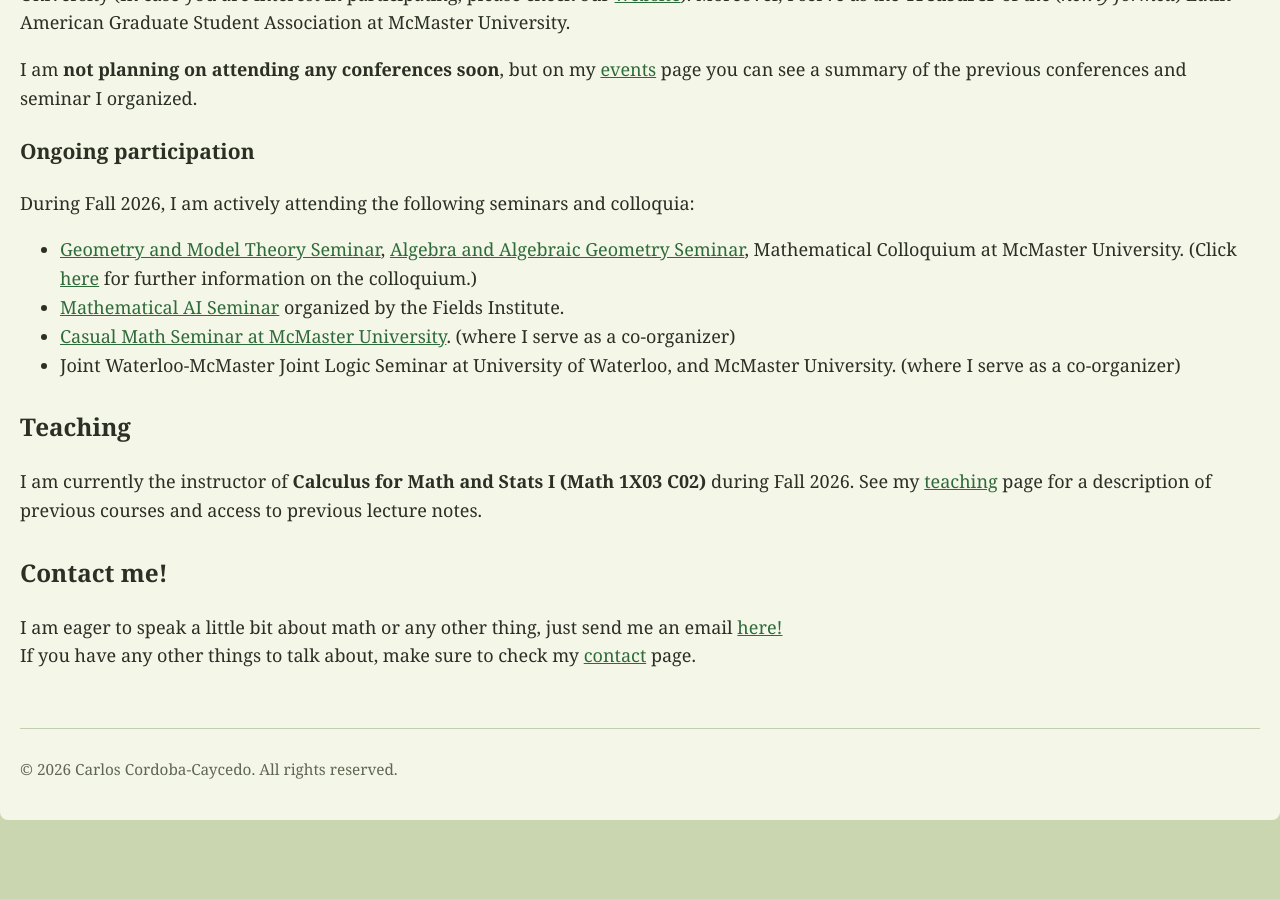
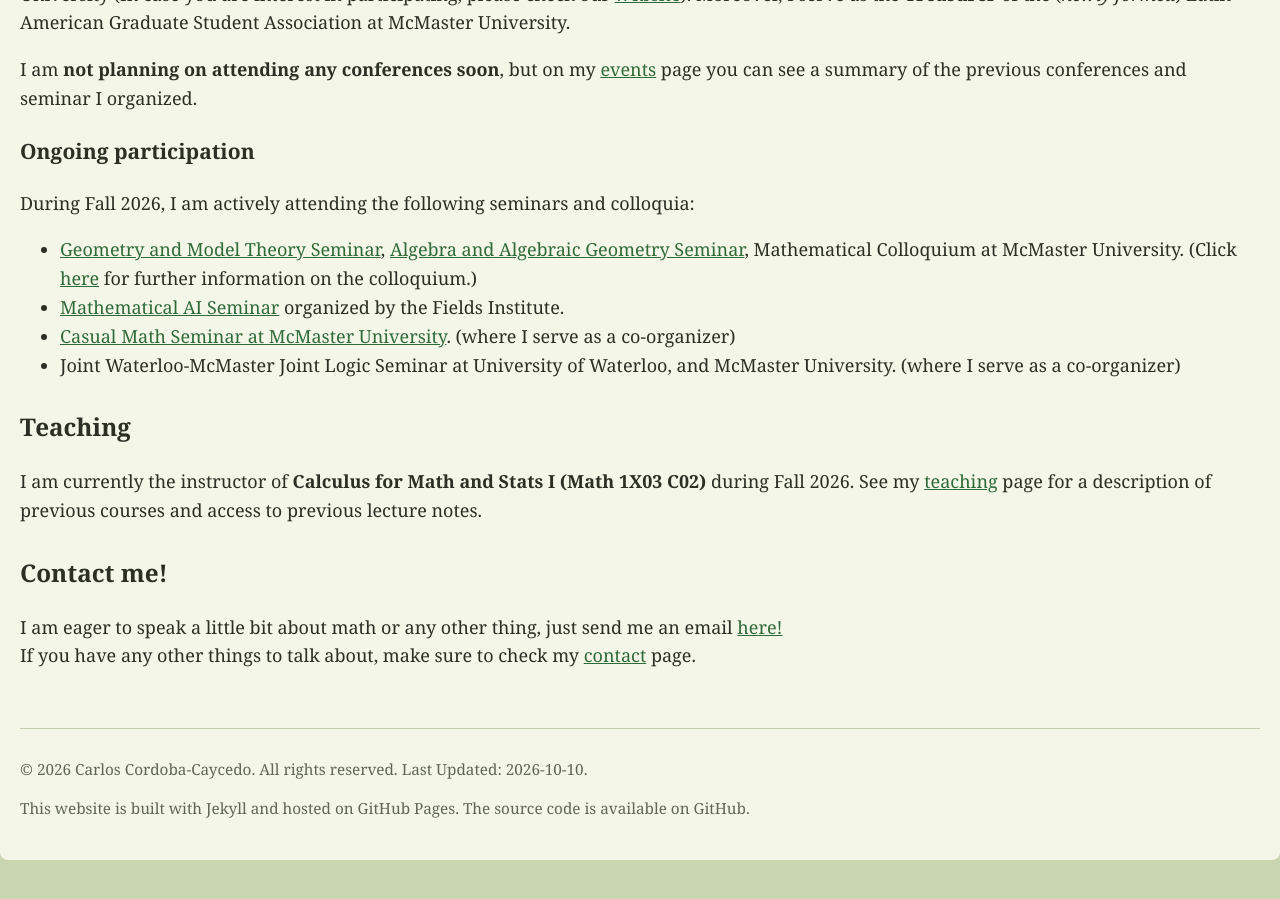
Before and after one commit to CharlesCo12/Test.github.io, a Jekyll site: the page built from index.md, in a window 1280 px wide and 900 px high, scrolled down 1133 px. Built offline with Jekyll 4.4.1, drawn with Linux system fonts in a browser that asks for light colours; before the commit the page ends 1993 px from its top, so only the background shows below that.

Commit message:
ChangeFooter

```diff
--- a/_layouts/default.html
+++ b/_layouts/default.html
@@ -54,7 +54,8 @@
   </main>
 
   <footer>
-    <p>&copy; 2026 Carlos Cordoba-Caycedo. All rights reserved.</p>
+    <p>&copy; 2026 Carlos Cordoba-Caycedo. All rights reserved. Last Updated: {{ site.time | date: "%Y-%m-%d" }}.</p>
+    <p>This website is built with Jekyll and hosted on GitHub Pages. The source code is available on GitHub.</p>
   </footer>
 
 </body>
```
